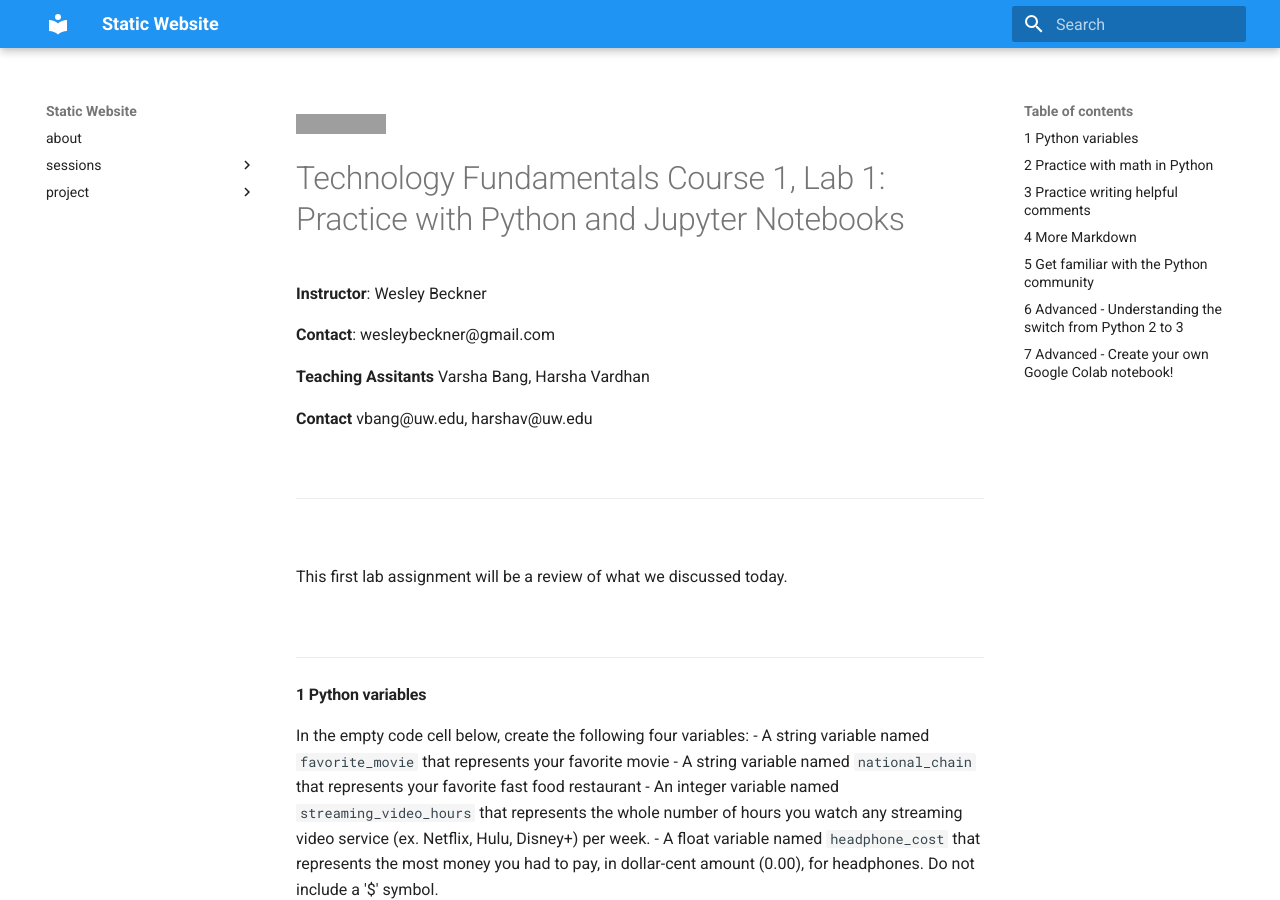
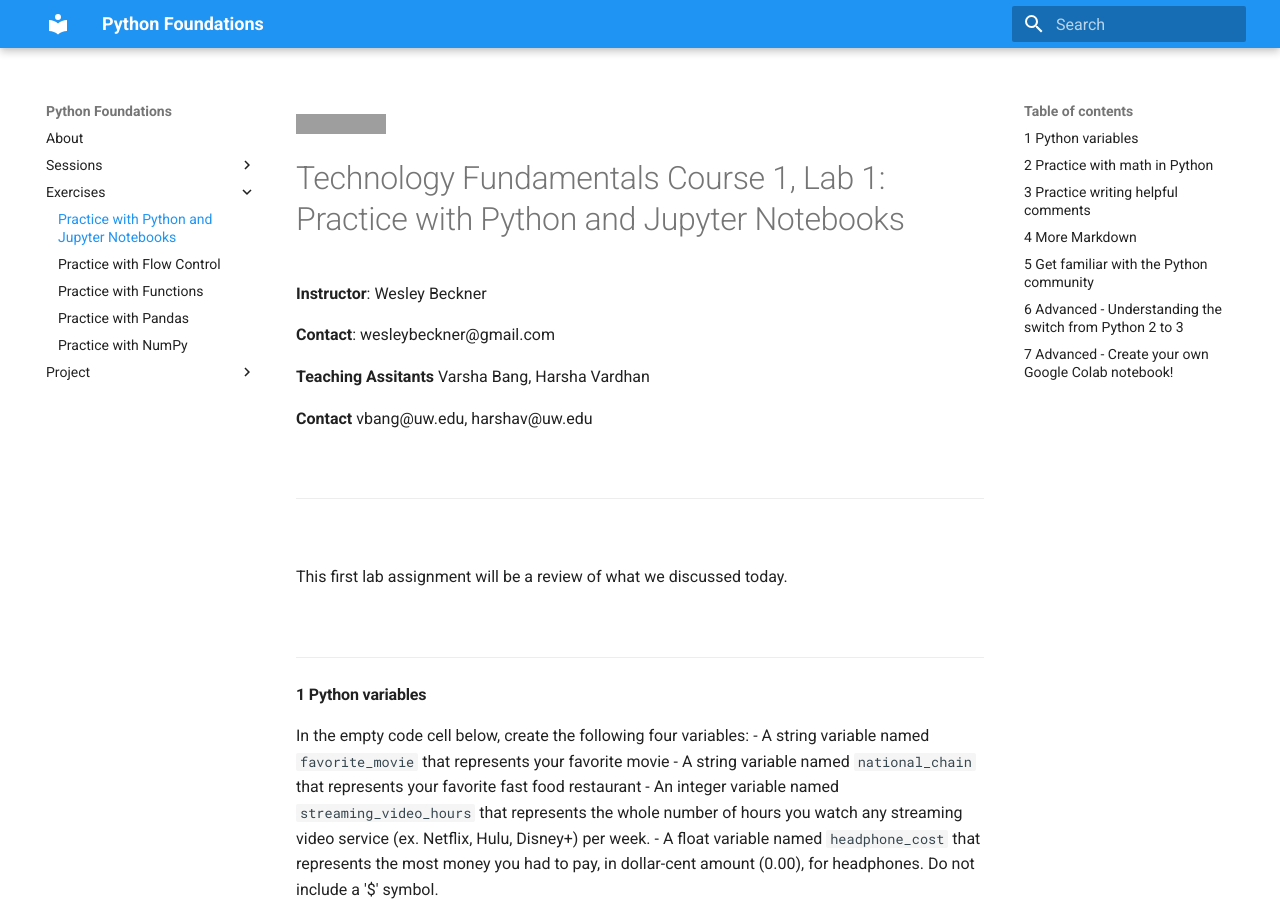
Before and after one commit to wesleybeckner/python_foundations, an MkDocs documentation site: the page built from docs/exercises/E1_Python_and_Jupyter.md, in a window 1280 px wide and 900 px high. Built offline with MkDocs 1.6.1 and Material for MkDocs 9.7.7, drawn with Linux system fonts in a browser that asks for light colours; grey boxes are pictures that could not be loaded.

```diff
--- a/mkdocs.yml
+++ b/mkdocs.yml
@@ -1,12 +1,12 @@
-site_name: Static Website
+site_name: Python Foundations
 theme:
   name: "material"
   palette:
     primary: "blue"
     accent: "indigo"
 nav:
-  - about: about.md
-  - sessions:
+  - About: about.md
+  - Sessions:
       - Introduction to Python and Jupyter: S1_Python_and_Jupyter.md
       - Data Structures and Flow Control: S2_Data_Structures_and_Flow.md
       - Functions: S3_Functions.md
@@ -14,8 +14,17 @@ nav:
       - Pandas: S5_Pandas.md
       - Matplotlib: S6_Matplotlib.md
       - NumPy: S7_Numpy.md
-  - project:
-      - some experiment: project/P1_Building_TicTacToe_in_Python.md
+  - Exercises:
+      - Practice with Python and Jupyter Notebooks: exercises/E1_Python_and_Jupyter.md
+      - Practice with Flow Control: exercises/E2_Flow_Control.md
+      - Practice with Functions: exercises/E3_Functions.md
+      - Practice with Pandas: exercises/E4_Pandas.md
+      - Practice with NumPy: exercises/E5_Numpy.md
+  - Project:
+      - Building TicTacToe in Python: project/P1_Building_TicTacToe_in_Python.md
+      - Object Oriented Programming in Python: project/P2_OOP_in_TicTacToe.md
+      - Random TicTacToe Agents: project/P3_Random_TicTacToe_Agents.md
+      - Debugging TicTacToe Agents: project/P4_Debugging_TicTacToe_Agents.md
 markdown_extensions:
   - admonition
   - codehilite:
```
Also changed, not shown: docs/S1_Python_and_Jupyter.md (+14 -19 lines), docs/about.md (+10 -6 lines), docs/index.md (added, +6 -0 lines), docs/model-building.md (added, +2 -0 lines), docs/testing.md (added, +2 -0 lines), environment.yml (added, +16 -0 lines), 7 other files.
